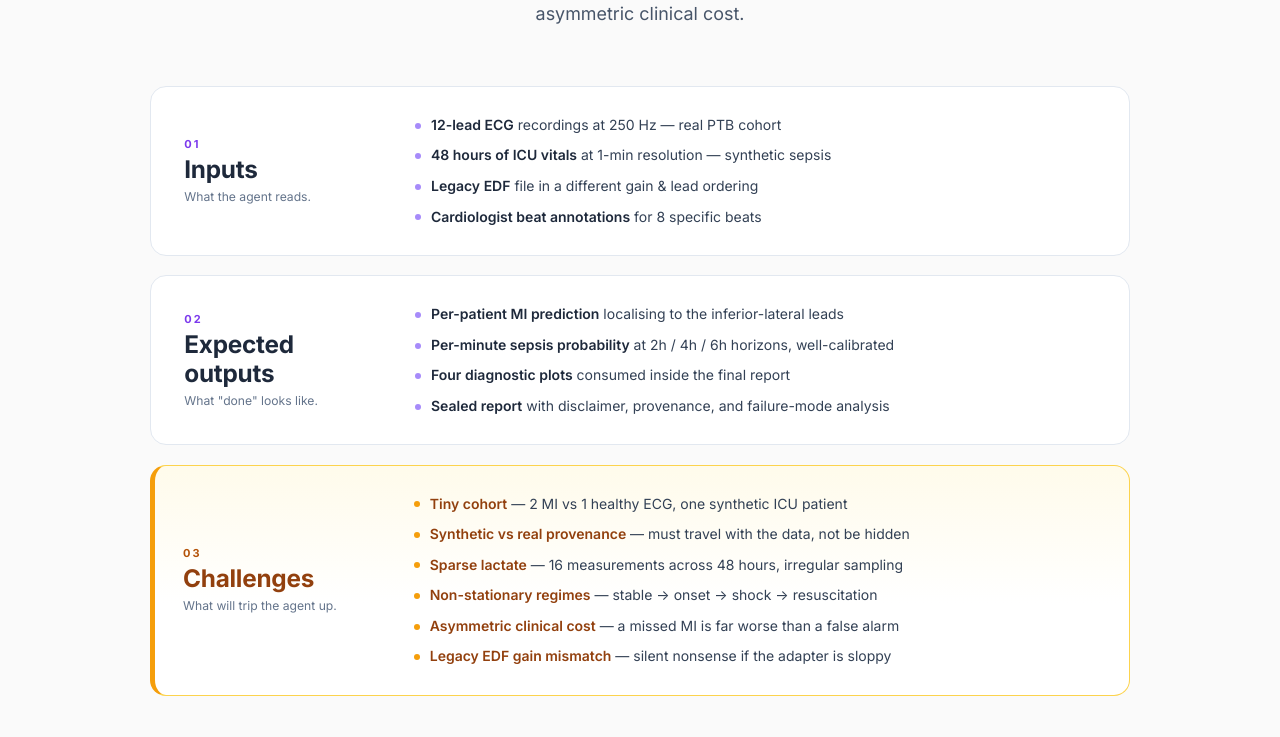
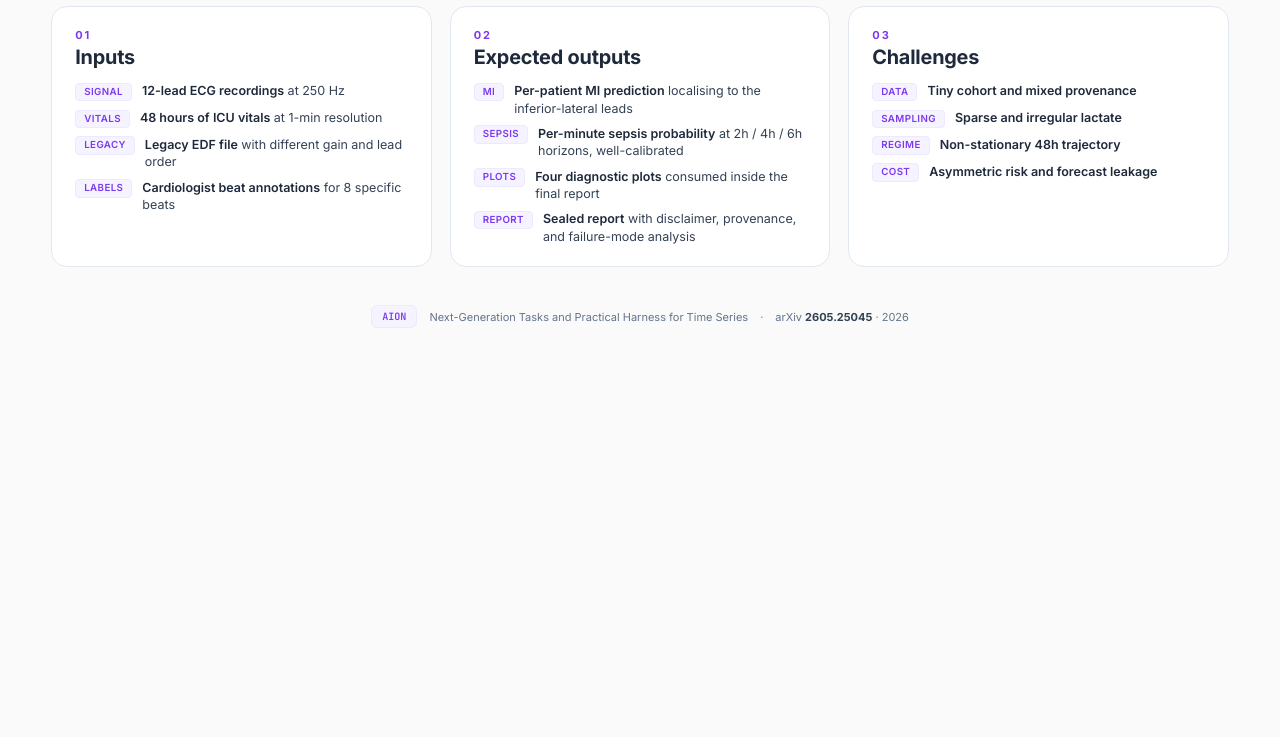
Before and after one commit to ztxtech/aion, a plain HTML site: page example/aion-medical-demo/medical/slide-overview.html in a window 1280 px wide. Shown: the part 449-1186 px from the top of the page. After the commit the page ends 841 px from the top, so only its background shows below. Drawn offline with Linux system fonts and the light colour scheme.

Commit message:
feat(medical-demo): simplify overview — three aligned blocks, four items each
The previous version mixed dot markers with chip tags, used
amber emphasis styling on the challenges block, and had six
challenge items. This version:

- Three side-by-side blocks (01 Inputs, 02 Expected outputs,
  03 Challenges) on the same horizontal grid, same white card,
  same purple number/title — no visual emphasis on any one block.
- Exactly four items per block, aligned.
- Each item is a short purple tag chip (SIGNAL, MI, DATA, ...)
  followed by a one-line statement. No em-dash explanations.
- Challenges block no longer uses amber background or left rail —
  it matches the other two blocks. Its only differentiation is
  the tag vocabulary (DATA / SAMPLING / REGIME / COST).
- Block padding, item font size, and header margin tightened
  so the full page fits in 1000px viewport without scrolling.
- PNG re-exported at 1600x1000 to match the new HTML.

```diff
--- a/example/aion-medical-demo/medical/slide-overview.html
+++ b/example/aion-medical-demo/medical/slide-overview.html
@@ -61,10 +61,10 @@
     display: flex; flex-direction: column; align-items: center;
     text-align: center;
     max-width: 900px;
-    margin-bottom: clamp(36px, 4.5vw, 64px);
+    margin-bottom: clamp(18px, 2vw, 28px);
   }
   .logo-wrap {
-    margin-bottom: clamp(18px, 2vw, 28px);
+    margin-bottom: clamp(12px, 1.4vw, 20px);
     filter: drop-shadow(0 6px 24px rgba(124,58,237,0.18));
   }
   .logo-wrap svg { display: block; }
@@ -77,41 +77,41 @@
     font-size: clamp(11px, 0.8vw, 13px);
     font-weight: 600; letter-spacing: 0.12em; text-transform: uppercase;
     border-radius: 999px;
-    margin-bottom: clamp(20px, 2.4vw, 32px);
+    margin-bottom: clamp(14px, 1.6vw, 24px);
   }
   .eyebrow::before { content: '⚠'; color: var(--red-500); }
   h1 {
-    font-size: clamp(32px, 5vw, 68px);
+    font-size: clamp(30px, 4.4vw, 60px);
     font-weight: 800; line-height: 1.05;
     letter-spacing: -0.025em;
     color: var(--primary);
-    max-width: 18ch;
-    margin-bottom: clamp(14px, 1.5vw, 22px);
+    max-width: 20ch;
+    margin-bottom: clamp(8px, 1vw, 16px);
   }
   .lede {
     font-size: clamp(15px, 1.4vw, 20px);
     line-height: 1.55;
     color: var(--slate-600);
     max-width: 56ch;
+    margin-top: clamp(8px, 1vw, 14px);
   }
   .lede strong { color: var(--slate-800); font-weight: 600; }
 
-  /* ----- Three blocks (stacked, full width) ----- */
+  /* ----- Three blocks (side-by-side, full width) ----- */
   .blocks {
     width: 100%;
-    max-width: 980px;
-    display: flex; flex-direction: column;
-    gap: clamp(14px, 1.5vw, 22px);
+    max-width: 1400px;
+    display: grid;
+    grid-template-columns: repeat(3, 1fr);
+    gap: clamp(14px, 1.4vw, 22px);
   }
   .block {
     background: #FFFFFF;
     border: 1px solid var(--slate-200);
     border-radius: 16px;
-    padding: clamp(20px, 2.2vw, 32px) clamp(24px, 2.6vw, 36px);
-    display: grid;
-    grid-template-columns: 200px 1fr;
-    gap: clamp(20px, 2.4vw, 36px);
-    align-items: center;
+    padding: clamp(16px, 1.6vw, 24px) clamp(18px, 1.8vw, 26px);
+    display: flex; flex-direction: column;
+    gap: clamp(10px, 1vw, 16px);
   }
   .block .head {
     display: flex; flex-direction: column; gap: 4px;
@@ -123,52 +123,42 @@
     color: var(--primary);
   }
   .block .head h2 {
-    font-size: clamp(20px, 1.9vw, 28px);
+    font-size: clamp(18px, 1.55vw, 23px);
     font-weight: 700;
     letter-spacing: -0.01em;
     color: var(--slate-800);
     line-height: 1.2;
   }
-  .block .head .sub {
-    font-size: clamp(12px, 0.95vw, 14px);
-    color: var(--slate-500);
-    line-height: 1.4;
-  }
   .block .body {
     display: flex; flex-direction: column;
-    gap: clamp(8px, 0.8vw, 12px);
+    gap: clamp(6px, 0.6vw, 9px);
   }
   .item {
     display: flex; align-items: flex-start; gap: 10px;
-    font-size: clamp(14px, 1.05vw, 16px);
-    line-height: 1.45;
+    font-size: clamp(12.5px, 0.92vw, 14px);
+    line-height: 1.4;
     color: var(--slate-700);
   }
-  .item .dot {
+  .item strong { color: var(--slate-800); font-weight: 600; }
+  .item .tag {
     flex: 0 0 auto;
-    width: 6px; height: 6px; border-radius: 50%;
-    background: var(--accent);
-    margin-top: 0.55em;
+    display: inline-block;
+    padding: 2px 8px;
+    background: var(--primary-soft);
+    border: 1px solid var(--accent-soft);
+    border-radius: 4px;
+    color: var(--primary);
+    font-size: 0.78em;
+    font-weight: 600;
+    letter-spacing: 0.04em;
+    text-transform: uppercase;
+    line-height: 1.3;
+    margin-top: 0.05em;
   }
-  .item strong { color: var(--slate-800); font-weight: 600; }
-  .item .em { color: var(--slate-500); }
-
-  /* ----- Challenges block: visually distinct ----- */
-  .block.challenges {
-    background: linear-gradient(180deg, var(--amber-50) 0%, #FFFFFF 60%);
-    border-color: #FCD34D;
-    border-left: 5px solid var(--amber-500);
-    padding-left: clamp(20px, 2.2vw, 28px);
-  }
-  .block.challenges .head .num { color: var(--amber-700); }
-  .block.challenges .head h2 { color: var(--amber-800); }
-  .block.challenges .item .dot { background: var(--amber-500); }
-  .block.challenges .item strong { color: var(--amber-800); }
-  .block.challenges .item { color: var(--slate-700); }
 
   /* ----- Footer ----- */
   footer {
-    margin-top: clamp(36px, 4vw, 56px);
+    margin-top: clamp(28px, 3vw, 40px);
     display: flex; align-items: center; gap: 12px;
     font-size: clamp(11px, 0.85vw, 13px);
     color: var(--slate-500);
@@ -183,21 +173,13 @@
     font-size: 0.92em; font-weight: 600;
   }
   footer strong { color: var(--slate-700); }
-
-  /* ----- Responsive: stack header inside block on narrow screens ----- */
-  @media (max-width: 720px) {
-    .block {
-      grid-template-columns: 1fr;
-      gap: clamp(14px, 2vw, 20px);
-    }
-  }
 </style>
 </head>
 <body>
 
   <header>
     <div class="logo-wrap">
-      <svg xmlns="http://www.w3.org/2000/svg" viewBox="0 0 100 100" width="92" height="92">
+      <svg xmlns="http://www.w3.org/2000/svg" viewBox="0 0 100 100" width="72" height="72">
         <defs>
           <linearGradient id="circleGradient" x1="0%" y1="0%" x2="100%" y2="100%">
             <stop offset="0%" style="stop-color:#7C3AED"/>
@@ -228,13 +210,12 @@
       <div class="head">
         <div class="num">01</div>
         <h2>Inputs</h2>
-        <div class="sub">What the agent reads.</div>
       </div>
       <div class="body">
-        <div class="item"><span class="dot"></span><span><strong>12-lead ECG</strong> recordings at 250 Hz — real PTB cohort</span></div>
-        <div class="item"><span class="dot"></span><span><strong>48 hours of ICU vitals</strong> at 1-min resolution — synthetic sepsis</span></div>
-        <div class="item"><span class="dot"></span><span><strong>Legacy EDF</strong> file in a different gain &amp; lead ordering</span></div>
-        <div class="item"><span class="dot"></span><span><strong>Cardiologist beat annotations</strong> for 8 specific beats</span></div>
+        <div class="item"><span class="tag">Signal</span><span><strong>12-lead ECG recordings</strong> at 250 Hz</span></div>
+        <div class="item"><span class="tag">Vitals</span><span><strong>48 hours of ICU vitals</strong> at 1-min resolution</span></div>
+        <div class="item"><span class="tag">Legacy</span><span><strong>Legacy EDF file</strong> with different gain and lead order</span></div>
+        <div class="item"><span class="tag">Labels</span><span><strong>Cardiologist beat annotations</strong> for 8 specific beats</span></div>
       </div>
     </section>
 
@@ -242,13 +223,12 @@
       <div class="head">
         <div class="num">02</div>
         <h2>Expected outputs</h2>
-        <div class="sub">What "done" looks like.</div>
       </div>
       <div class="body">
-        <div class="item"><span class="dot"></span><span><strong>Per-patient MI prediction</strong> localising to the inferior-lateral leads</span></div>
-        <div class="item"><span class="dot"></span><span><strong>Per-minute sepsis probability</strong> at 2h / 4h / 6h horizons, well-calibrated</span></div>
-        <div class="item"><span class="dot"></span><span><strong>Four diagnostic plots</strong> consumed inside the final report</span></div>
-        <div class="item"><span class="dot"></span><span><strong>Sealed report</strong> with disclaimer, provenance, and failure-mode analysis</span></div>
+        <div class="item"><span class="tag">MI</span><span><strong>Per-patient MI prediction</strong> localising to the inferior-lateral leads</span></div>
+        <div class="item"><span class="tag">Sepsis</span><span><strong>Per-minute sepsis probability</strong> at 2h / 4h / 6h horizons, well-calibrated</span></div>
+        <div class="item"><span class="tag">Plots</span><span><strong>Four diagnostic plots</strong> consumed inside the final report</span></div>
+        <div class="item"><span class="tag">Report</span><span><strong>Sealed report</strong> with disclaimer, provenance, and failure-mode analysis</span></div>
       </div>
     </section>
 
@@ -256,15 +236,12 @@
       <div class="head">
         <div class="num">03</div>
         <h2>Challenges</h2>
-        <div class="sub">What will trip the agent up.</div>
       </div>
       <div class="body">
-        <div class="item"><span class="dot"></span><span><strong>Tiny cohort</strong> — 2 MI vs 1 healthy ECG, one synthetic ICU patient</span></div>
-        <div class="item"><span class="dot"></span><span><strong>Synthetic vs real provenance</strong> — must travel with the data, not be hidden</span></div>
-        <div class="item"><span class="dot"></span><span><strong>Sparse lactate</strong> — 16 measurements across 48 hours, irregular sampling</span></div>
-        <div class="item"><span class="dot"></span><span><strong>Non-stationary regimes</strong> — stable → onset → shock → resuscitation</span></div>
-        <div class="item"><span class="dot"></span><span><strong>Asymmetric clinical cost</strong> — a missed MI is far worse than a false alarm</span></div>
-        <div class="item"><span class="dot"></span><span><strong>Legacy EDF gain mismatch</strong> — silent nonsense if the adapter is sloppy</span></div>
+        <div class="item"><span class="tag">Data</span><span><strong>Tiny cohort and mixed provenance</strong></span></div>
+        <div class="item"><span class="tag">Sampling</span><span><strong>Sparse and irregular lactate</strong></span></div>
+        <div class="item"><span class="tag">Regime</span><span><strong>Non-stationary 48h trajectory</strong></span></div>
+        <div class="item"><span class="tag">Cost</span><span><strong>Asymmetric risk and forecast leakage</strong></span></div>
       </div>
     </section>
 
```
Also changed, not shown: example/aion-medical-demo/medical/slide-overview.png.
